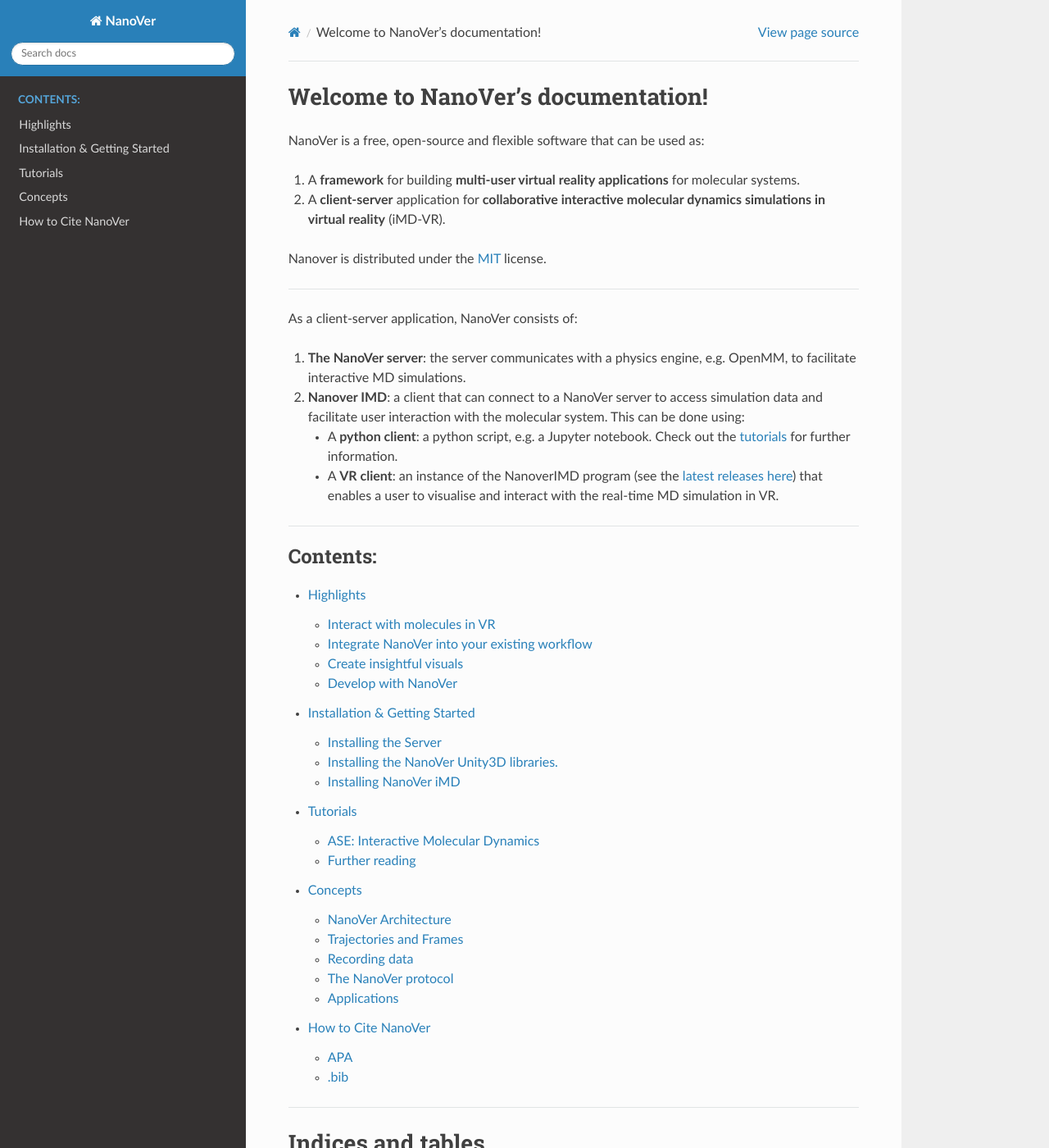
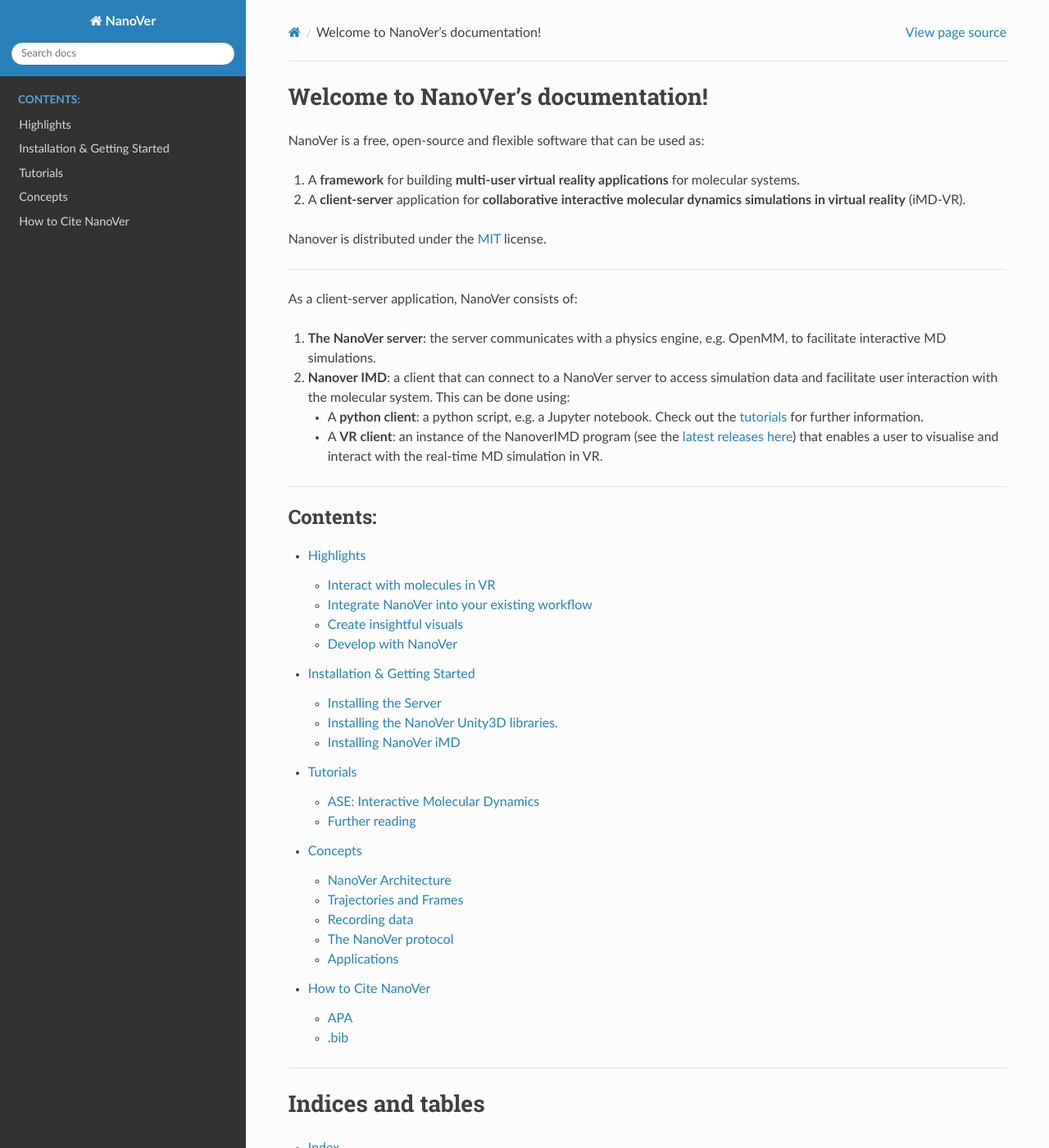
Before and after one commit to IRL2/nanover-docs, a Sphinx documentation site: the page built from source/index.rst, in a window 1280 px wide and 1400 px high. Shown: the whole window at 82% size. Built offline with Sphinx 7.4.7 and the Read the Docs theme 2.0.0, drawn with Linux system fonts in a browser that asks for light colours; pages that are not in the unit, such as notebooks, are missing from menus.

Commit message:
edits to conf.py

```diff
--- a/source/_static/custom.css
+++ b/source/_static/custom.css
@@ -0,0 +1,11 @@
+.wy-nav-content {
+  max-width: none;
+}
+
+div.body {
+  max-width: none;
+}
+
+.wy-table-responsive table td, .wy-table-responsive table th {
+  white-space: normal;
+}
--- a/source/conf.py
+++ b/source/conf.py
@@ -58,6 +58,8 @@
 # relative to this directory. They are copied after the builtin static files,
 # so a file named "default.css" will overwrite the builtin "default.css".
 html_static_path = ['_static']
+html_css_files = ['custom.css']
+
 
 # Add the NanoVer favicon
 html_favicon = '_static/favicon.png'
```
